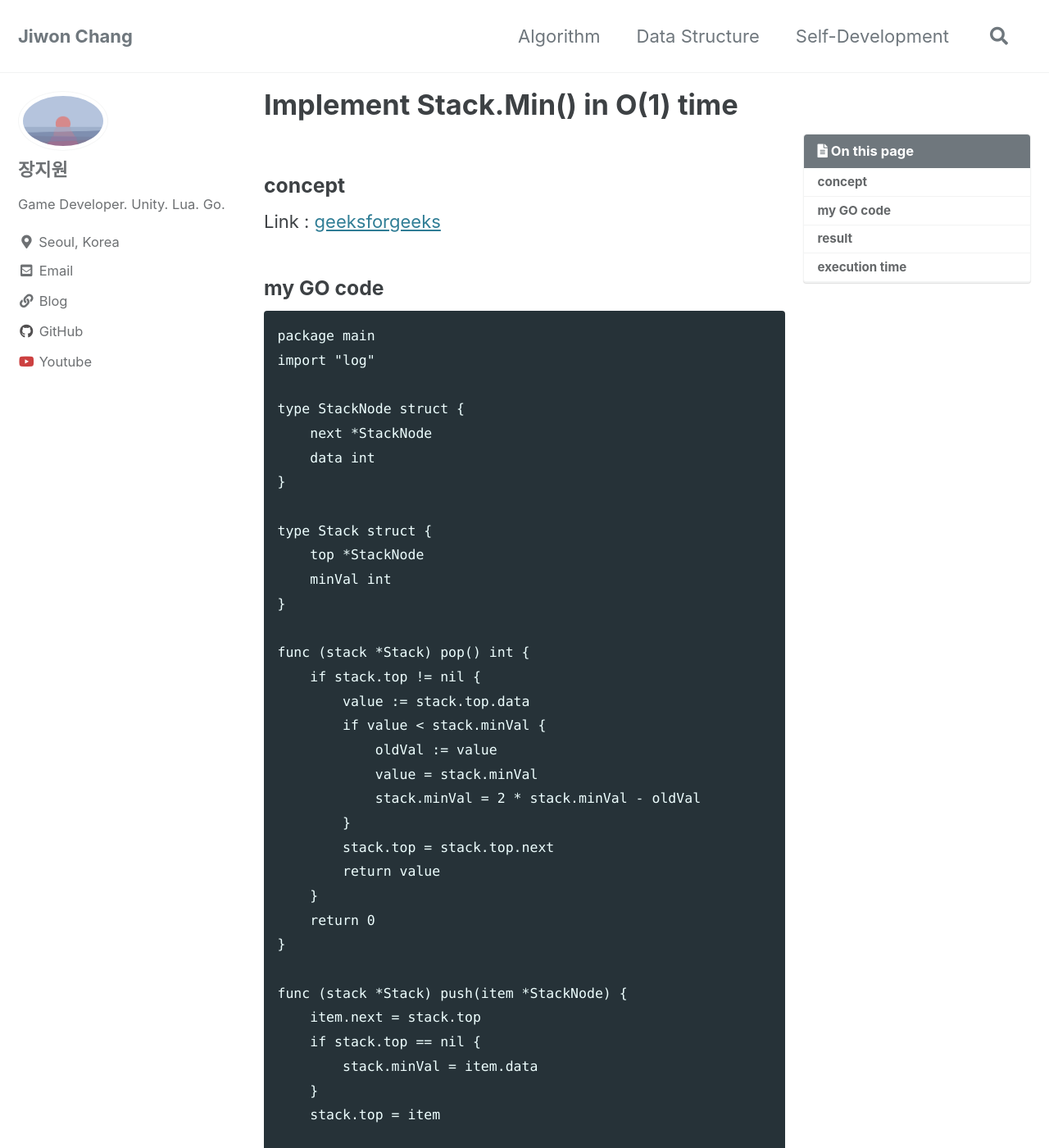
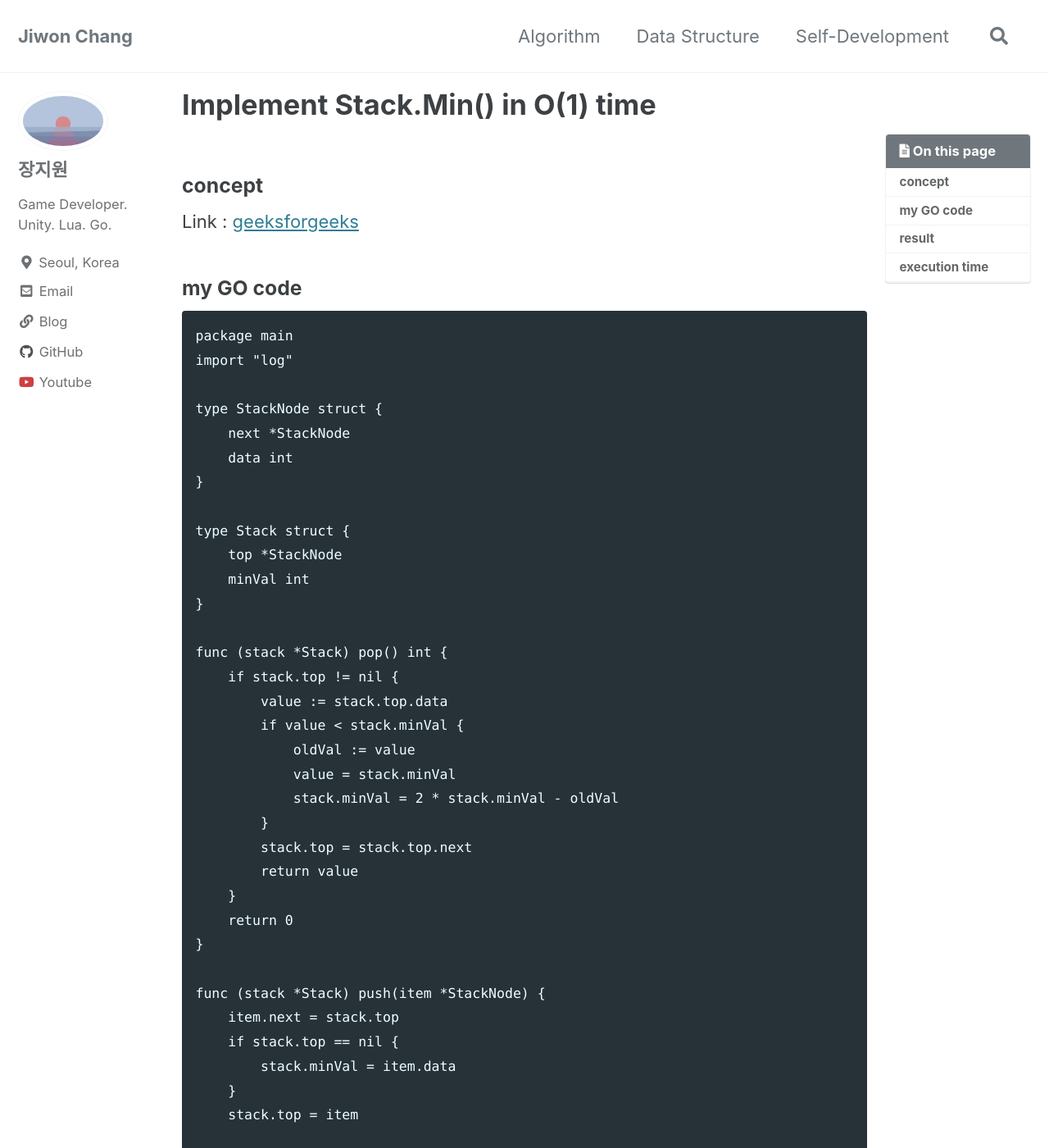
Before and after one commit to jiwonc-dev/jiwonc-dev.github.io, a Jekyll site: the page built from _posts/2023-01-08-stackmin.markdown, in a window 1280 px wide and 1400 px high. Shown: the whole window at 82% size. Built offline with Jekyll 4.4.1, drawn with Linux system fonts in a browser that asks for light colours; cached includes are drawn as plain includes.

Commit message:
modify width

```diff
--- a/_sass/minimal-mistakes/_variables.scss
+++ b/_sass/minimal-mistakes/_variables.scss
@@ -155,9 +155,9 @@
    Grid
    ========================================================================== */
 
-$right-sidebar-width-narrow: 200px !default;
-$right-sidebar-width: 300px !default;
-$right-sidebar-width-wide: 400px !default;
+$right-sidebar-width-narrow: 100px !default;    // default 200px
+$right-sidebar-width: 200px !default;           // default 300px
+$right-sidebar-width-wide: 250px !default;      // default 400px
 
 /*
    Other
```
